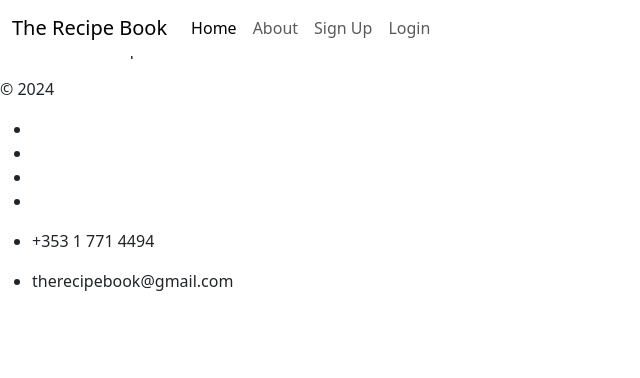
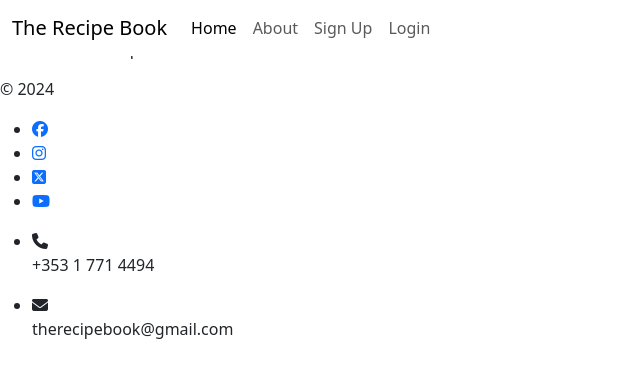
Before and after one commit to cameronk97/The_Recipe_Book, a Django app: template templates/base.html in a window 1280 px wide. Shown: the top 378 px of the page, without its empty margins (0-640 px from the left). Run offline with Django 3.2, Linux system fonts and the light colour scheme; the template is opened without the code that fills it, so the values that code supplies are empty; some libraries are stand-ins or nearby versions.

Commit message:
Add Font Awesome icons to the footer in base.html

```diff
--- a/templates/base.html
+++ b/templates/base.html
@@ -69,25 +69,25 @@
         <div>
             <ul>
                 <li>
-                    <a href="#"></a>
+                    <a href="#"><i class="fa-brands fa-facebook"></i></a>
                 </li>
                 <li>
-                    <a href="#"></a>
+                    <a href="#"><i class="fa-brands fa-instagram"></i></a>
                 </li>
                 <li>
-                    <a href="#"></a>
+                    <a href="#"><i class="fa-brands fa-square-x-twitter"></i></a>
                 </li>
                 <li>
-                    <a href="#"></a>
+                    <a href="#"><i class="fa-brands fa-youtube"></i></a>
                 </li>
             </ul>
         </div>
         <ul>
             <li>
-                <p>+353 1 771 4494</p>
+                <i class="fa-solid fa-phone"></i><p>+353 1 771 4494</p>
             </li>
             <li>
-                <p>therecipebook@gmail.com</p>
+                <i class="fa-solid fa-envelope"></i><p>therecipebook@gmail.com</p>
             </li>
         </ul>
     </footer>
```
